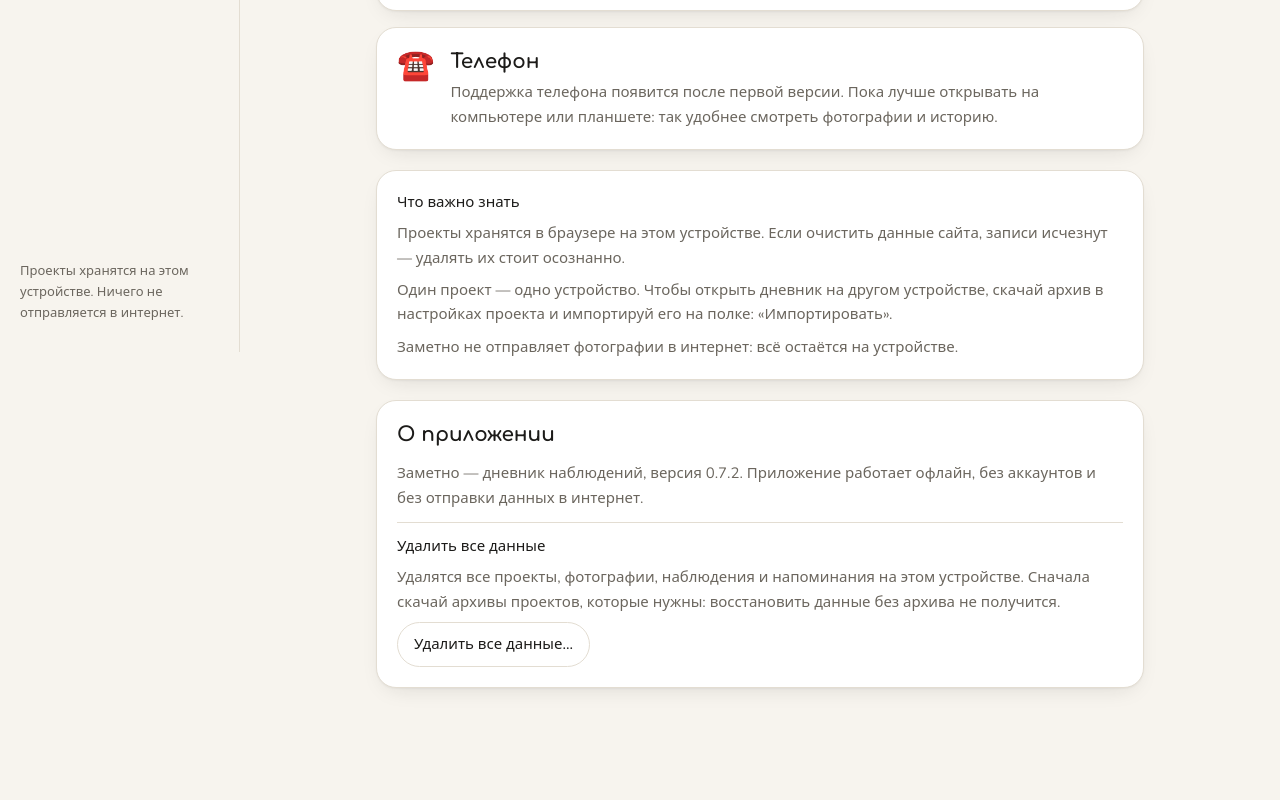
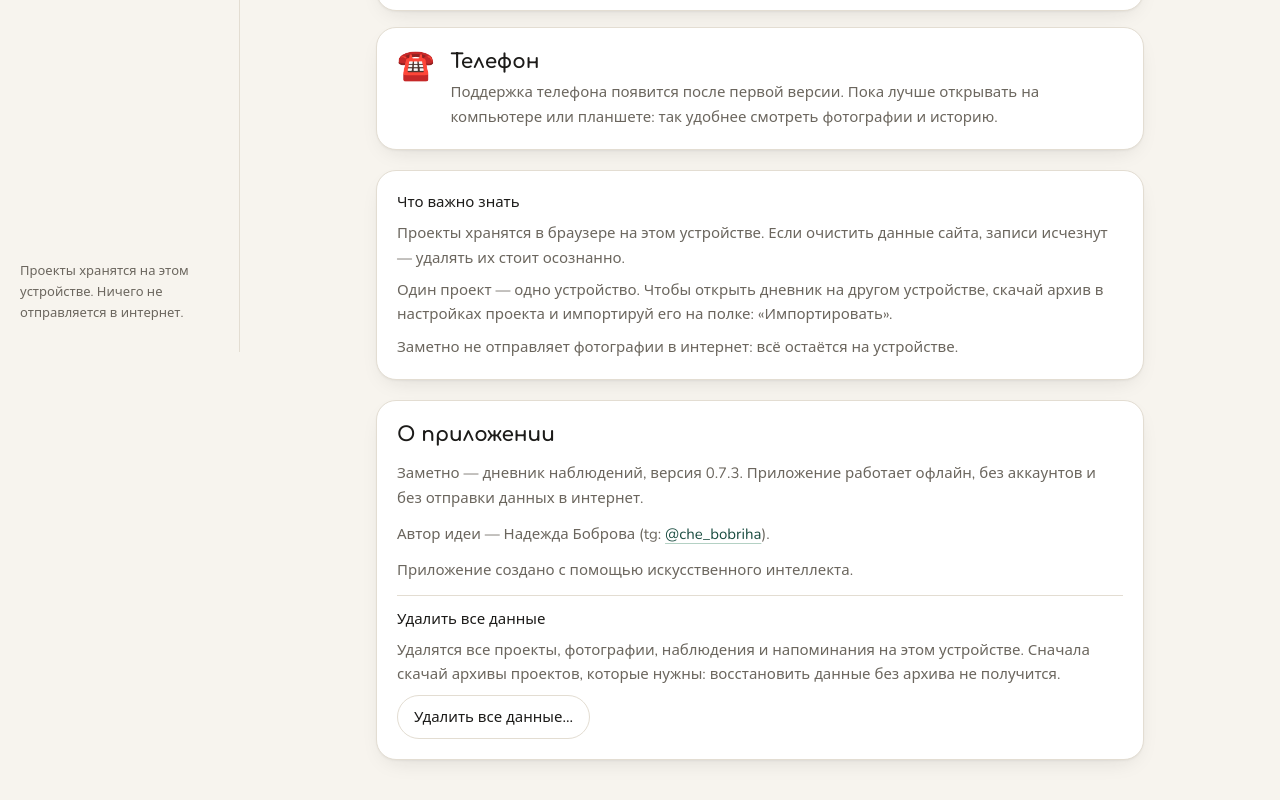
Before and after one commit to nbobrova196/zametno, a React (Vite) app: page /install in a window 1280 px wide. Shown: the part 448-1248 px from the top of the page. Before the commit the page ends 1176 px from the top, so only its background shows below. Built offline with nearby package versions, Linux system fonts and the light colour scheme.

Commit message:
Добавить автора идеи и пометку об ИИ на экран «О приложении»

```diff
--- a/src/app/config.ts
+++ b/src/app/config.ts
@@ -1,4 +1,4 @@
 export const APP_NAME = 'Заметно'
-export const APP_VERSION = '0.7.2'
+export const APP_VERSION = '0.7.3'
 export const APP_TAGLINE = 'дневник наблюдений'
 export const APP_DESCRIPTION = 'Дневник наблюдений: фото, заметки, измерения и сравнение изменений.'
--- a/src/screens/InstallScreen.tsx
+++ b/src/screens/InstallScreen.tsx
@@ -83,6 +83,19 @@ export function InstallScreen() {
           {APP_NAME} — {APP_TAGLINE}, версия {APP_VERSION}. Приложение работает офлайн, без
           аккаунтов и без отправки данных в интернет.
         </p>
+        <p className="text-sm leading-relaxed text-muted">
+          Автор идеи — Надежда Боброва (tg:{' '}
+          <a
+            href="https://t.me/che_bobriha"
+            className="text-forest-700 underline decoration-forest-200 underline-offset-4"
+          >
+            @che_bobriha
+          </a>
+          ).
+        </p>
+        <p className="text-sm leading-relaxed text-muted">
+          Приложение создано с помощью искусственного интеллекта.
+        </p>
 
         <div className="space-y-2 border-t border-line pt-3">
           <h3 className="text-sm font-medium text-ink">Удалить все данные</h3>
```
